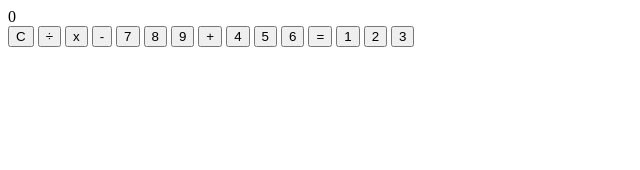
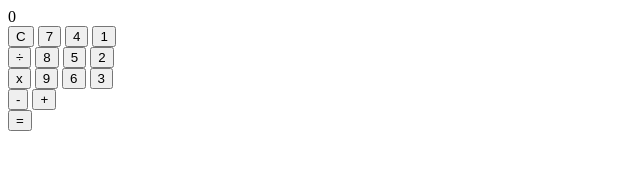
Before and after one commit to circobit/calculator, a plain HTML site: page index.html in a window 1280 px wide. Shown: the whole page, without its empty margins (0-640 px from the left). Drawn offline with Linux system fonts and the light colour scheme.

Commit message:
html: reorder buttons in columns

```diff
--- a/index.html
+++ b/index.html
@@ -13,21 +13,33 @@
 			<span id="display">0</span>
 		</div>
 		<div class="buttons">
-			<button id="clear">C</button>
-			<button class="operator">÷</button>
-			<button class="operator">x</button>
-			<button class="operator">-</button>
-			<button class="number">7</button>
-			<button class="number">8</button>
-			<button class="number">9</button>
-			<button class="operator">+</button>
-			<button class="number">4</button>
-			<button class="number">5</button>
-			<button class="number">6</button>
-			<button class="operator">=</button>
-			<button class="number">1</button>
-			<button class="number">2</button>
-			<button class="number">3</button>
+			<div class="column1">
+				<button id="clear">C</button>
+				<button class="number">7</button>
+				<button class="number">4</button>
+				<button class="number">1</button>
+			</div>
+			<div class="column2">
+				<button class="operator">÷</button>
+				<button class="number">8</button>
+				<button class="number">5</button>
+				<button class="number">2</button>
+			</div>
+			<div class="column3">
+				<button class="operator" id="x">x</button>
+				<button class="number">9</button>
+				<button class="number">6</button>
+				<button class="number">3</button>
+			</div>
+			<div class="column4">
+				<div class="column4a">
+					<button class="operator">-</button>
+					<button class="operator">+</button>
+				</div>
+				<div class="column4b">
+					<button class="operator" id="equal">=</button>
+				</div>
+			</div>
 		</div>
 	</div>
 </body>
```
